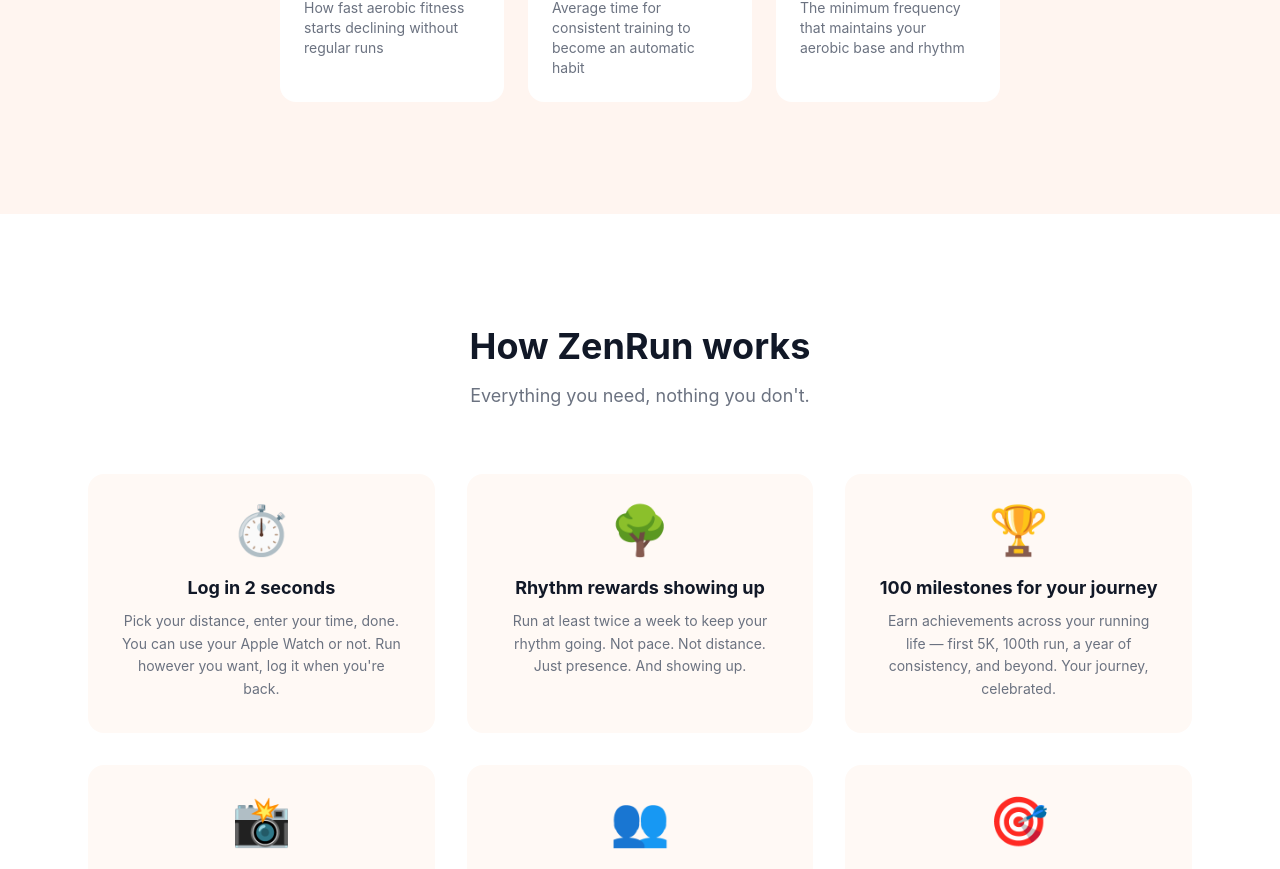
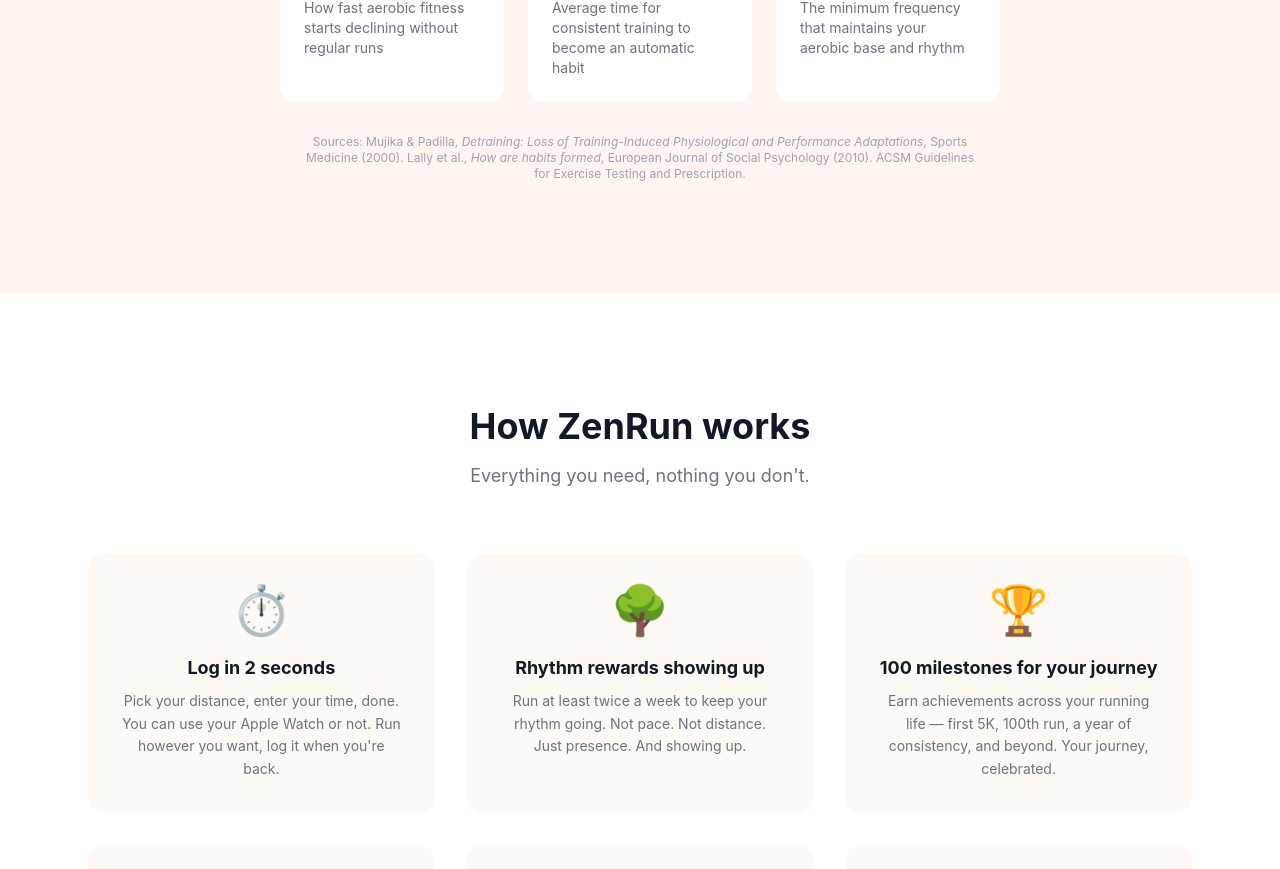
Before and after one commit to phaedrus75/run, a Next.js app in the folder website/: page / in a window 1280 px wide. Shown: the part 2979-3848 px from the top of the page. Built offline with nearby package versions, Linux system fonts and the light colour scheme.

Commit message:
Add academic source footnotes to science stats section

```diff
--- a/website/app/page.tsx
+++ b/website/app/page.tsx
@@ -220,6 +220,11 @@
               </p>
             </div>
           </div>
+          <p className="text-xs text-gray-400 mt-8 max-w-2xl mx-auto">
+            Sources: Mujika &amp; Padilla, <em>Detraining: Loss of Training-Induced Physiological and Performance Adaptations</em>, Sports Medicine (2000).
+            Lally et al., <em>How are habits formed</em>, European Journal of Social Psychology (2010).
+            ACSM Guidelines for Exercise Testing and Prescription.
+          </p>
         </div>
       </section>
 
```
